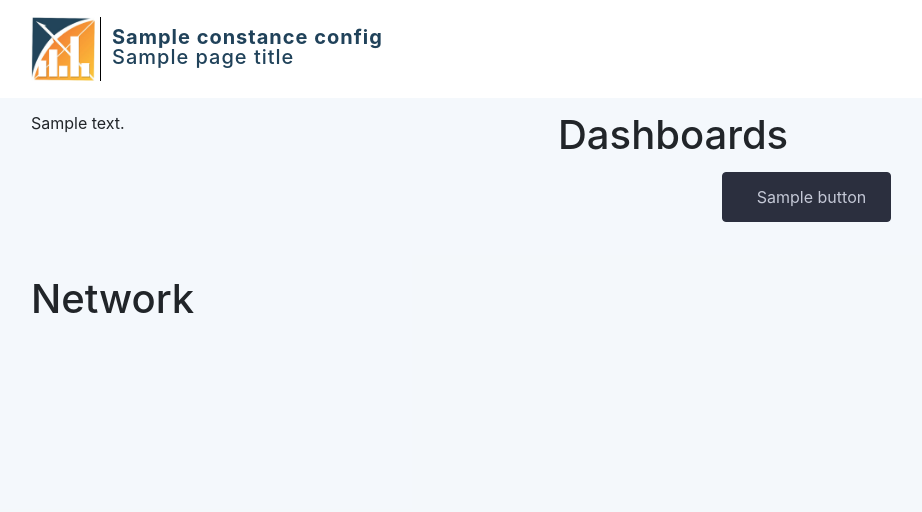
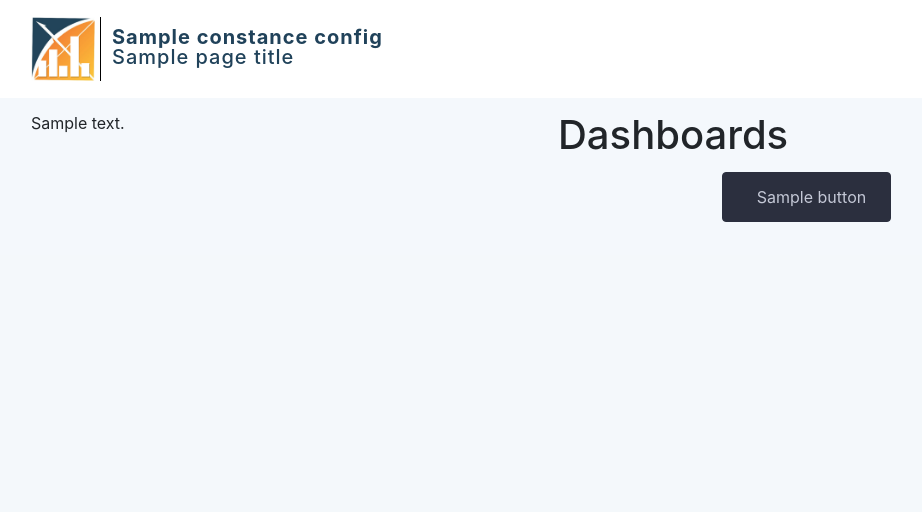
Before and after one commit to EHDEN/NetworkDashboards, a Django app: template dashboard_viewer/tabsManager/templates/landing_page.html in a window 1280 px wide. Shown: the top 512 px of the page, without its empty margins (97-1019 px from the left). After the commit the page ends 222 px from the top, so only its background shows below. Run offline with Django 3.2, Linux system fonts and the light colour scheme; tables that the repository leaves empty hold one stand-in row (values such as "Sample post"); the template is opened without the code that fills it: values that come from a table or form of the project are taken from there, most other values are stand-ins (such as "Sample title", 1, 10 or a date in 2020); parts of the project's set-up code (start-up, migrations or seed data) failed here and were passed over; some libraries are stand-ins or nearby versions.

Commit message:
Remove dashboard title

```diff
--- a/dashboard_viewer/tabsManager/templates/landing_page.html
+++ b/dashboard_viewer/tabsManager/templates/landing_page.html
@@ -55,8 +55,8 @@
             {% endif %}
 
             {% if constance_config.LANDING_PAGE_RESUME_DASHBOARD_URL %}
-                <h1 class="mt-5">Network</h1>
-                <iframe class="w-100" src="{{ constance_config.LANDING_PAGE_RESUME_DASHBOARD_URL }}" style="height: 1000px"></iframe>
+                {# <h1 class="mt-5">Network</h1> #}
+                <iframe class="mt-5 w-100" src="{{ constance_config.LANDING_PAGE_RESUME_DASHBOARD_URL }}" style="height: 1000px"></iframe>
             {% endif %}
         </div>
     </div>
```
